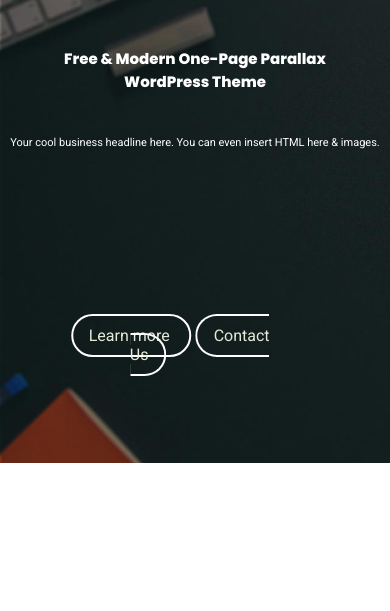
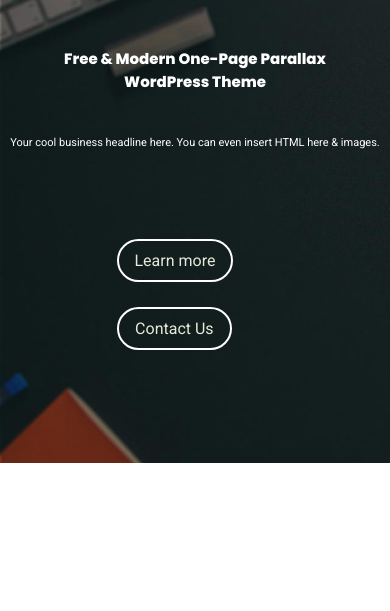
Before and after one commit to himanshu1161/PIXOVA-LITE-TEMPLATE.github.io, a plain HTML site: page index.html in a window 390 px wide. Shown: the part 233-844 px from the top of the page. Drawn offline with Linux system fonts and the light colour scheme.

Commit message:
modification in res.css and style2.css

```diff
--- a/res.css
+++ b/res.css
@@ -31,10 +31,13 @@ margin-top: 2px;
     .btn1{
         padding: 10px 16px;
         margin-left: -59px;
+
     }
     .btn2{
         margin-left: 4px;
         padding: 10px 16px;
+        top: 58%;
+left: 29%;
     }
     .bar{
         height: 59px;
@@ -76,6 +79,7 @@ font-size: 11px;
     .p3{
         font-size: 13px;
     }
+
 @media screen and (max-width:1000px) and (min-width:750px){
     nav{
         margin-left: 17px;
@@ -93,6 +97,7 @@ margin-top: 9px;
     }
     .container{
         background-repeat: no-repeat;
+        background-size: 200%;
     }
     .container2{
         margin-top: -408px;
--- a/style2.css
+++ b/style2.css
@@ -58,11 +58,11 @@ li{
     color: white;
 }
 .but{
-    position: absolute;
+    /* position: absolute;
     top: 50%;
 left: 45%;
 transform: translate(-50%,-50%);
-margin-top: 50px;
+ margin-top: 50px; */
 }
 .btn1{
     border: 2px solid rgb(255, 253, 253);
@@ -72,6 +72,10 @@ text-decoration: none;
 color: rgb(229, 233, 217);
 font-family:'Roboto', sans-serif; ;
 margin-left: 30px;
+position: absolute;
+top: 50%;
+left: 45%;
+margin-top: 50px;
 }
 .container{
     min-height: calc(100vh - 60px - 20vh);
@@ -139,7 +143,10 @@ text-align: center;
     color: rgb(229, 233, 217);
     font-family:'Roboto', sans-serif;
     margin-left: 30px;
-
+    position: absolute;
+    top: 50%;
+    left: 35%;
+    margin-top: 50px;
 }
 .btn2:hover{
     font-weight: bolder;
```
